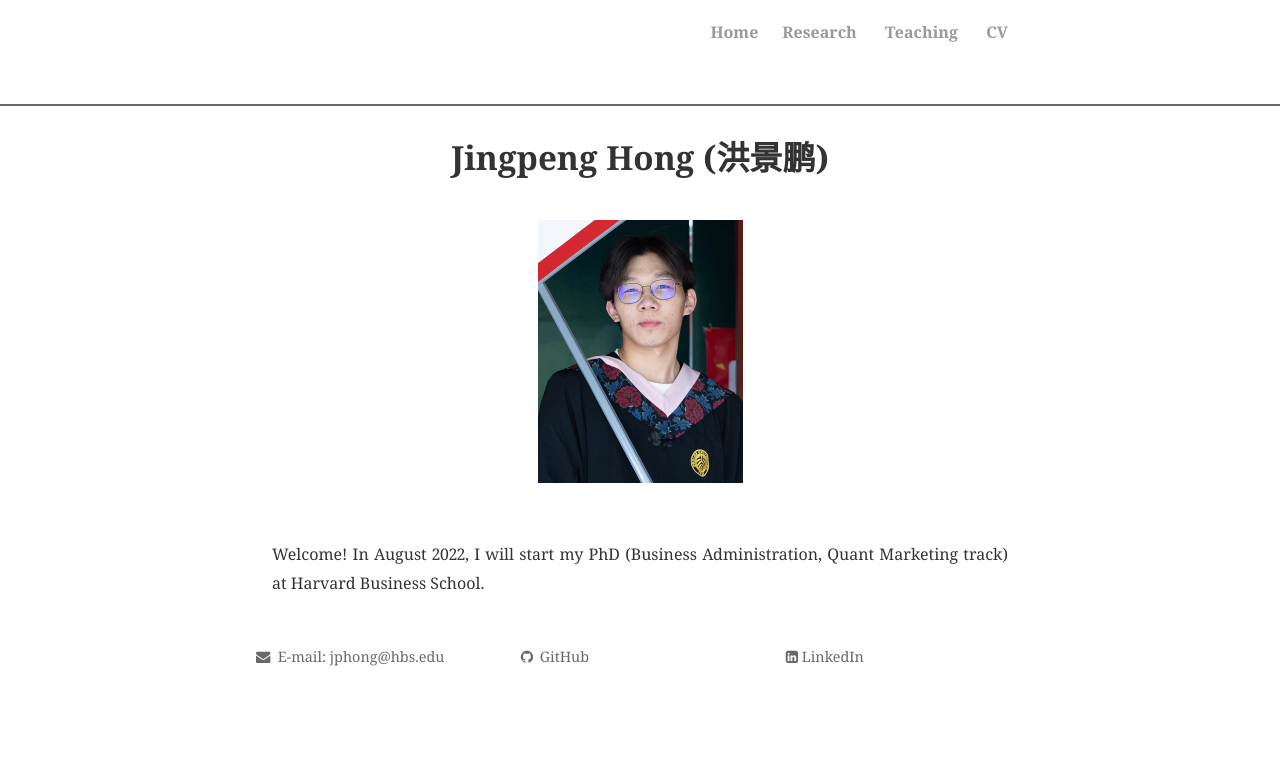
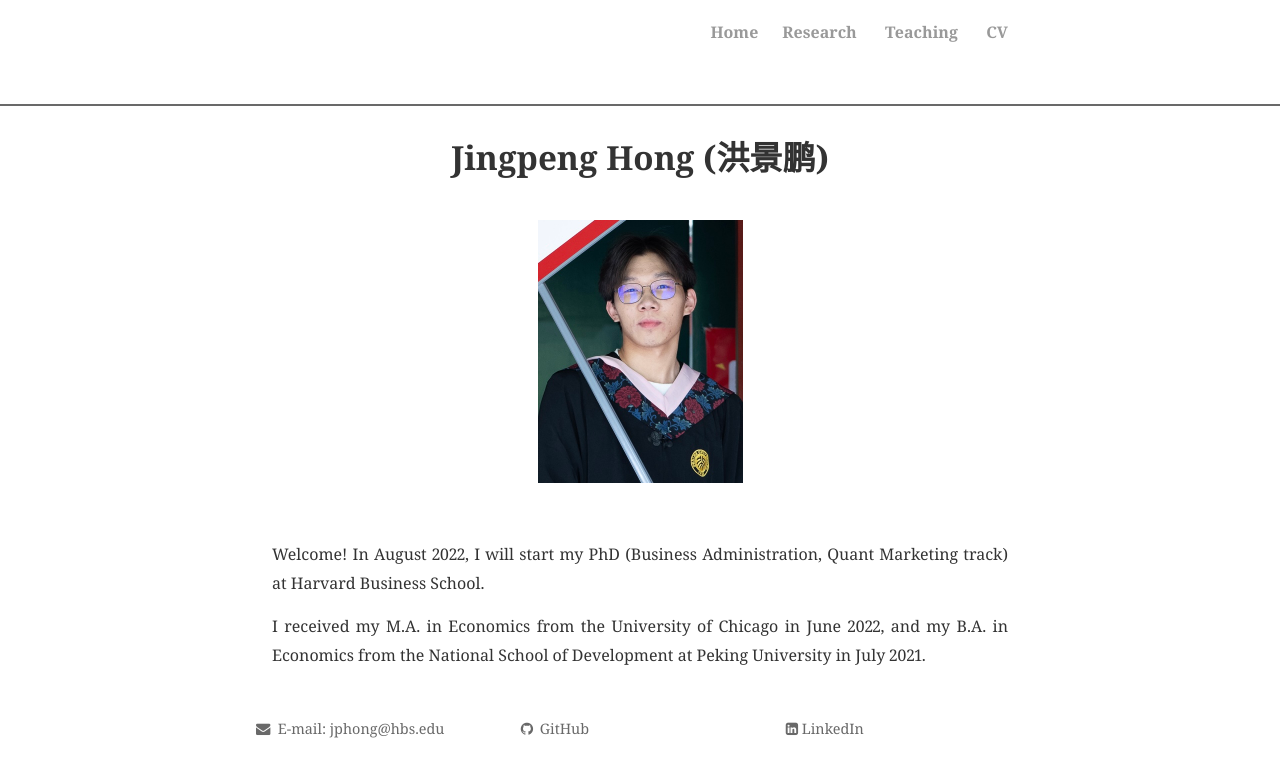
Before and after one commit to JingpengHong/JingpengHong.github.io, a Jekyll site: the page built from index.html, in a window 1280 px wide. Shown: the top 777 px of the page. Built offline with Jekyll 4.4.1, drawn with Linux system fonts in a browser that asks for light colours; nearby versions of some CDN libraries; the list of posts is cut into pages by our own code; comment, search, counter and statistics services are not loaded; a style sheet for code colours, icons or effects is not loaded.

Commit message:
Update index.html

```diff
--- a/index.html
+++ b/index.html
@@ -16,4 +16,6 @@ title: Jingpeng Hong (洪景鹏)
 
 <br><br>
 <p style="text-align:justify;">Welcome! In August 2022, I will start my PhD (Business Administration, Quant Marketing track) at Harvard Business School.
+<br>
+<p style="text-align:justify;"> I received my M.A. in Economics from the University of Chicago in June 2022, and my B.A. in Economics from the National School of Development at Peking University in July 2021.
 </div>
```
